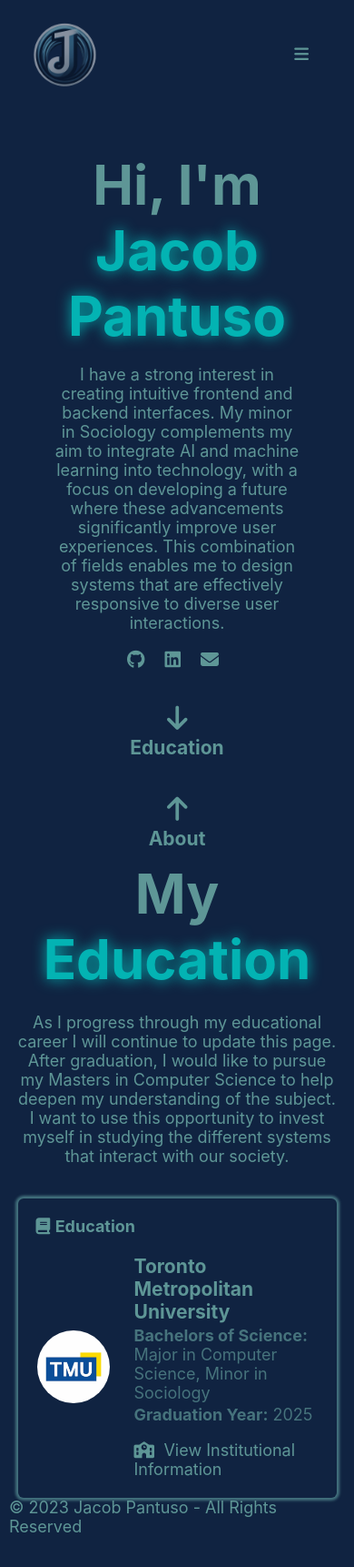
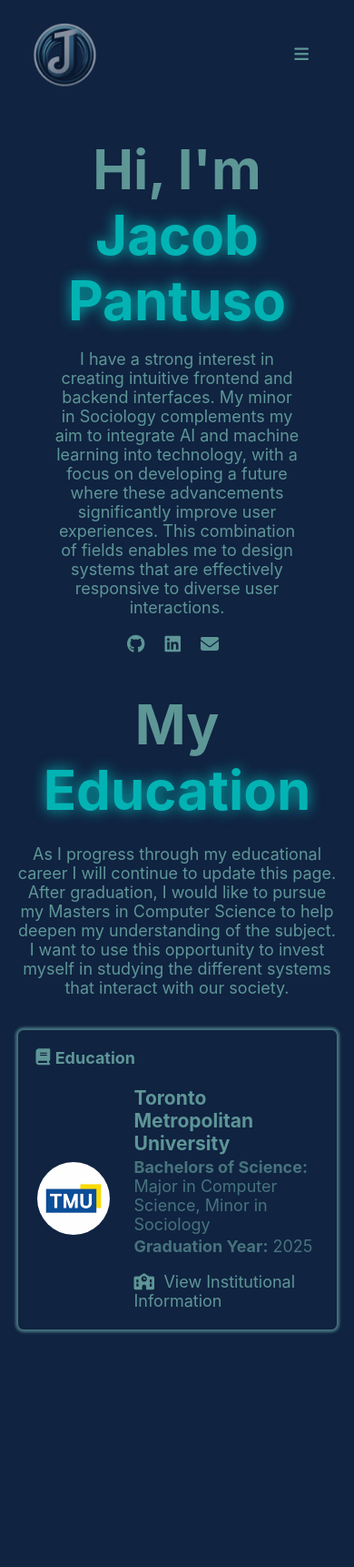
Before and after one commit to JacobPantuso/jacobpantuso.github.io, a plain HTML site: page index.html in a window 390 px wide. Shown: the whole page at 91% size. After the commit the page ends 1569 px from the top, so only its background shows below. Drawn offline with Linux system fonts and the light colour scheme; a web font is replaced by a local one.

Commit message:
Fixed some issues with breakpoints on mobile devices

```diff
--- a/index.html
+++ b/index.html
@@ -10,7 +10,7 @@
     <script src="https://kit.fontawesome.com/f7c8be4779.js" crossorigin="anonymous"></script>
     <title>Jacob Pantuso | Home</title>
 </head>
-<body style="overflow: hidden;">
+<body style="overflow: hidden;" class="animate-opacity">
     <div class="content">
         <nav class="navBar">
             <img src="src/img/logo.png" class='logo' alt='JLogo'></img>
@@ -82,9 +82,6 @@
                         </tr>
                     </table>
                 </div>
-                <footer>
-                    &copy; 2023 Jacob Pantuso - All Rights Reserved
-                </footer>
             </div>
         </div>
     </div>
--- a/src/css/About.css
+++ b/src/css/About.css
@@ -106,5 +106,14 @@ footer {
   table {
     width: 90% !important;
   }
+  #about {
+    min-height: auto;
+  }
+  #education {
+    min-height: auto;
+  }
+  .main {
+    margin: auto;
+  }
 }
 /* <---> */
--- a/src/css/Main.css
+++ b/src/css/Main.css
@@ -8,6 +8,18 @@ html, body {
   font-size: 18px;
   margin: 0;
   scroll-behavior: smooth;
+}
+
+.animate-opacity {
+  animation:opac 0.8s
+}
+
+@keyframes opac {
+  from {
+    opacity:0
+  } to {
+    opacity:1
+  }
 }
 
 #index {
@@ -220,6 +232,15 @@ nav a:hover {
   .navBar {
       display: none;
   }
+  body {
+    overflow: auto !important;
+  }
+  .edu {
+    display: none;
+  }
+  .abt {
+    display: none;
+  }
 }
 
 .mobile-nav {
```
Also changed, not shown: 404.html (+1 -1 lines), experience.html (+1 -1 lines), projects.html (+1 -1 lines).
